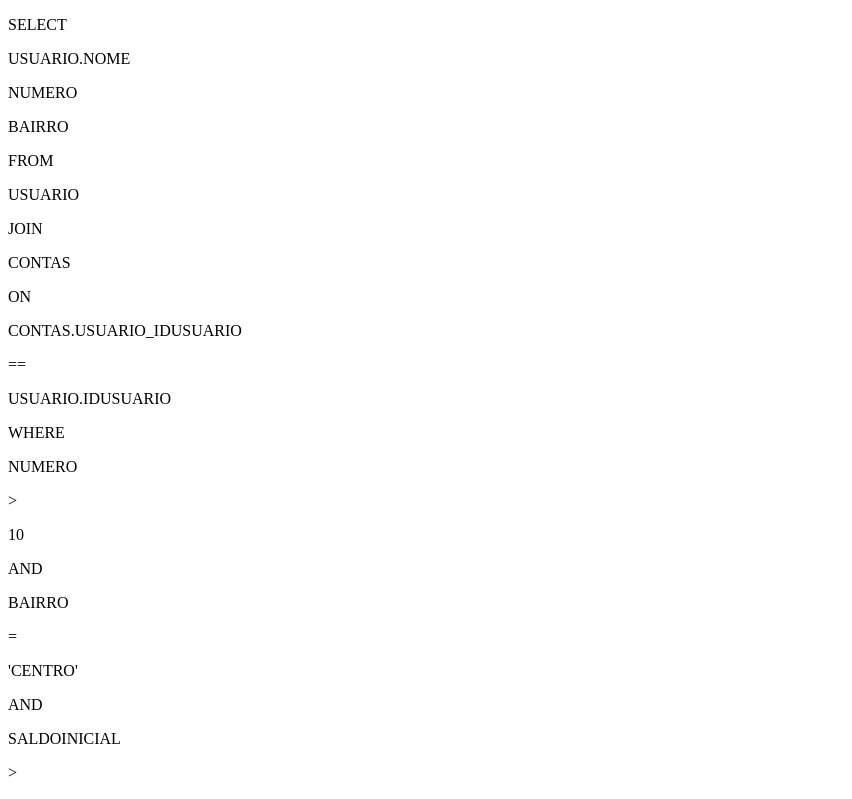
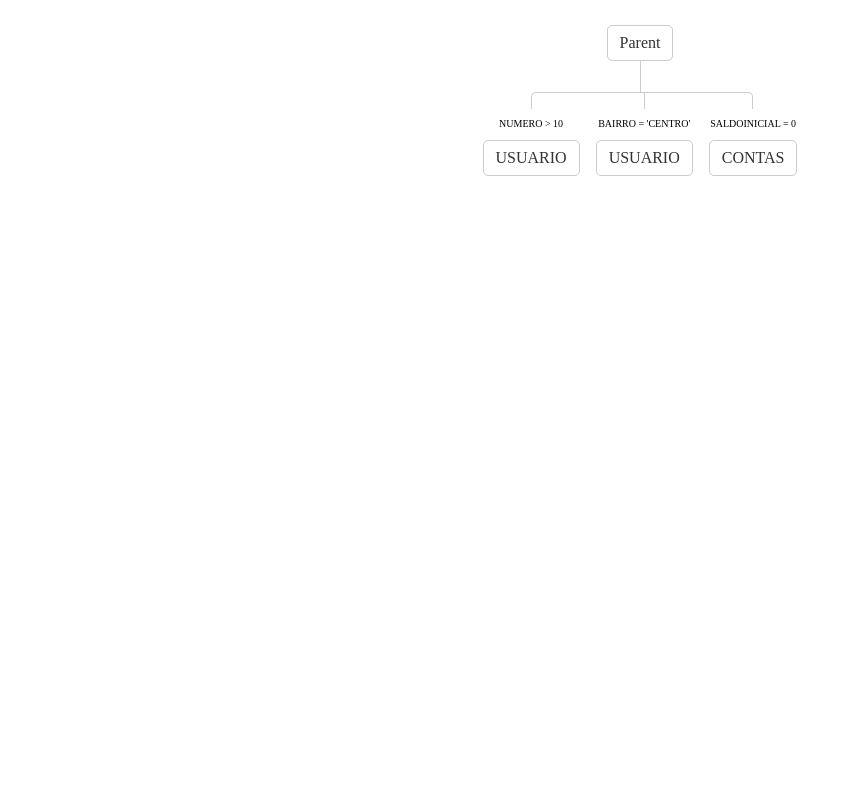
Before and after one commit to isthatME/Query-optmizer, an Angular app in the folder query-optmizer/: page / in a window 1280 px wide. Shown: the top 799 px of the page, without its empty margins (0-852 px from the left). Built offline with nearby package versions, Linux system fonts and the light colour scheme.

Commit message:
pegando os selects

```diff
--- a/query-optmizer/src/app/app.component.html
+++ b/query-optmizer/src/app/app.component.html
@@ -1,3 +1,16 @@
-<p *ngFor="let item of splitedString">
-    {{ item }}
-</p>
+<div class="tree">
+    <ul>
+        <li>
+            <a href="#">Parent</a>
+            <ul>
+                <li>
+                    <ul >
+                        <li *ngFor="let item of selects">
+                            <p style="font-size: 10px;">{{ item.campo + ' ' +  item.operador + ' ' + item.operando}}</p>
+                            <a href="#">{{ item.tabela }}</a>
+                        </li>
+                    </ul>
+                </li>
+            </ul>
+        </li>
+    </ul>
--- /dev/null
+++ b/query-optmizer/src/app/app.component.scss
@@ -0,0 +1,106 @@
+body {
+    font-family: sans-serif;
+  }
+
+  $border-width: 1px;
+  $reverse: false;
+
+  .tree {
+    @if $reverse {
+      transform: rotate(180deg);
+      transform-origin: 50%;
+    }
+  }
+
+  .tree ul {
+    position: relative;
+      padding: 1em 0;
+    white-space: nowrap;
+    margin: 0 auto;
+    text-align: center;
+    &::after {
+      content: '';
+      display: table;
+      clear: both;
+    }
+  }
+
+  .tree li {
+    display: inline-block; // need white-space fix
+    vertical-align: top;
+    text-align: center;
+      list-style-type: none;
+      position: relative;
+      padding: 1em .5em 0 .5em;
+    &::before,
+    &::after {
+      content: '';
+      position: absolute;
+      top: 0;
+      right: 50%;
+      border-top: $border-width solid #ccc;
+      width: 50%;
+      height: 1em;
+    }
+    &::after {
+      right: auto;
+      left: 50%;
+        border-left: $border-width solid #ccc;
+    }
+    &:only-child::after,
+    &:only-child::before {
+      display: none;
+    }
+    &:only-child {
+      padding-top: 0;
+    }
+    &:first-child::before,
+    &:last-child::after {
+      border: 0 none;
+    }
+    &:last-child::before{
+      border-right: $border-width solid #ccc;
+      border-radius: 0 5px 0 0;
+    }
+    &:first-child::after{
+      border-radius: 5px 0 0 0;
+    }
+  }
+
+  .tree ul ul::before{
+    content: '';
+    position: absolute;
+    top: 0;
+    left: 50%;
+    border-left: $border-width solid #ccc;
+    width: 0;
+    height: 1em;
+  }
+
+  .tree li a {
+    border: $border-width solid #ccc;
+    padding: .5em .75em;
+    text-decoration: none;
+    display: inline-block;
+    border-radius: 5px;
+    color: #333;
+    position: relative;
+    top: $border-width;
+    @if $reverse {
+      transform: rotate(180deg);
+    }
+  }
+
+  .tree li a:hover,
+  .tree li a:hover+ul li a {
+    background: #e9453f;
+    color: #fff;
+    border: $border-width solid #e9453f;
+  }
+
+  .tree li a:hover + ul li::after,
+  .tree li a:hover + ul li::before,
+  .tree li a:hover + ul::before,
+  .tree li a:hover + ul ul::before{
+      border-color:  #e9453f;
+  }
--- a/query-optmizer/src/app/app.component.ts
+++ b/query-optmizer/src/app/app.component.ts
@@ -4,7 +4,7 @@ import { Tabela } from 'src/models/table';
 @Component({
   selector: 'app-root',
   templateUrl: './app.component.html',
-  styleUrls: ['./app.component.css']
+  styleUrls: ['./app.component.scss']
 })
 export class AppComponent implements OnInit {
   title = 'query-optmizer';
@@ -15,7 +15,7 @@ export class AppComponent implements OnInit {
   tables: Tabela[] = [
     { nome: "USUARIO", tabela: ['IDUSUARIO', 'NOME', 'LOGRADOURO', 'NUMERO', 'BAIRRO', 'CEP', 'UF', 'DATANASCIMENTO'] },
     { nome: "CONTAS", tabela: ['IDCONTA', 'DESCRICAO', 'TIPOCONTA_IDTIPOCONTA', 'USUARIO_IDUSUARIO', 'SALDOINICIAL'] },
-    { nome: "TIPOCONTA", tabela: ['IDTIPOCONTA', 'DESCRICAO'] },
+    { nome: "TIPOCONTA", tabela: ['IDTIPOCONTA', 'DESCRICAO']},
     { nome: "CATEGORIA", tabela: ['IDCATEGORIA', 'DESCCATEGORIA'] },
     { nome: "MOVIMENTACAO", tabela: ['IDMOVIMENTACAO', 'DATAMOVIMENTACAO', 'DESCRICAO', 'TIPOMOVIMENTO_IDTIPOMOVIMENTO', 'CATEGORIA_IDCATEGORIA', 'CONTAS_IDCONTA', 'VALOR'] },
     { nome: "TIPOMOVIMENTO", tabela: ['IDTIPOMOVIMENTO', 'DESCMOVIMENTACAO'] }
@@ -25,12 +25,13 @@ export class AppComponent implements OnInit {
 
   //variáveis
   splitedString: string[];
+  selects = []
   query: string =
     `SELECT USUARIO.NOME, NUMERO, BAIRRO  FROM  USUARIO
-  JOIN CONTAS
-  ON CONTAS.USUARIO_IDUSUARIO == USUARIO.IDUSUARIO
-  WHERE NUMERO > 10 AND BAIRRO = 'CENTRO' AND SALDOINICIAL > 0
-  ORDER BY BAIRRO, NUMERO, NOME`
+    JOIN CONTAS
+    ON CONTAS.USUARIO_IDUSUARIO = USUARIO.IDUSUARIO
+    WHERE NUMERO > 10 AND BAIRRO = 'CENTRO' AND SALDOINICIAL = 0
+    ORDER BY BAIRRO, NUMERO, NOME`
 
   ngOnInit() {
     this.analizadorLexico(this.query);
@@ -141,8 +142,8 @@ export class AppComponent implements OnInit {
           }
         })
       });
-      console.log(tabela)
       ordemOperacoes.push("S " + where + " (" + tabela + ")")
+      this.selects.push({campo: where.split(' ')[0], operador: where.split(' ')[1], operando:where.split(' ')[2] ,tabela: tabela})
     })
 
     joins.map(join => {
@@ -163,8 +164,8 @@ export class AppComponent implements OnInit {
       }
       ordemOperacoes.push("P " + campo)
     })
-
     console.log(ordemOperacoes)
+    console.log(this.selects)
   }
 
 }
```
Also changed, not shown: query-optmizer/src/app/app.component.css (deleted).
